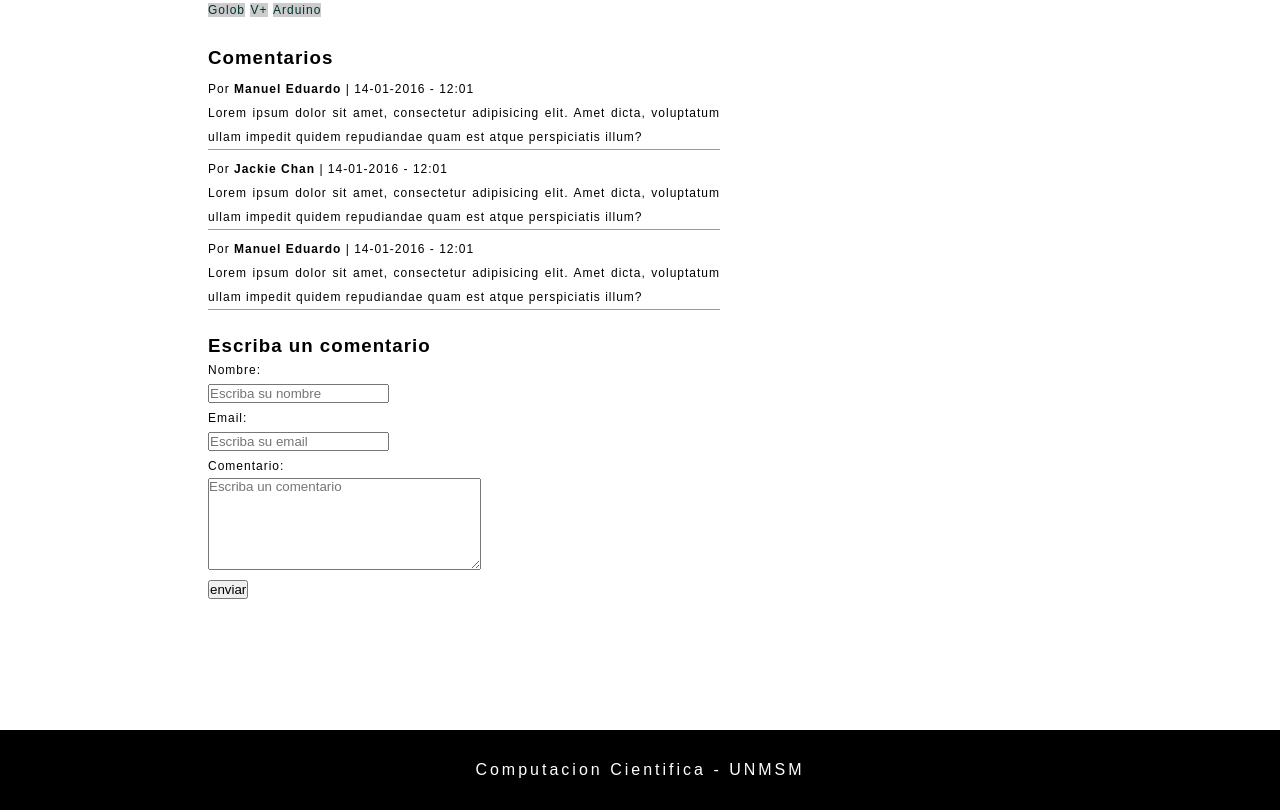
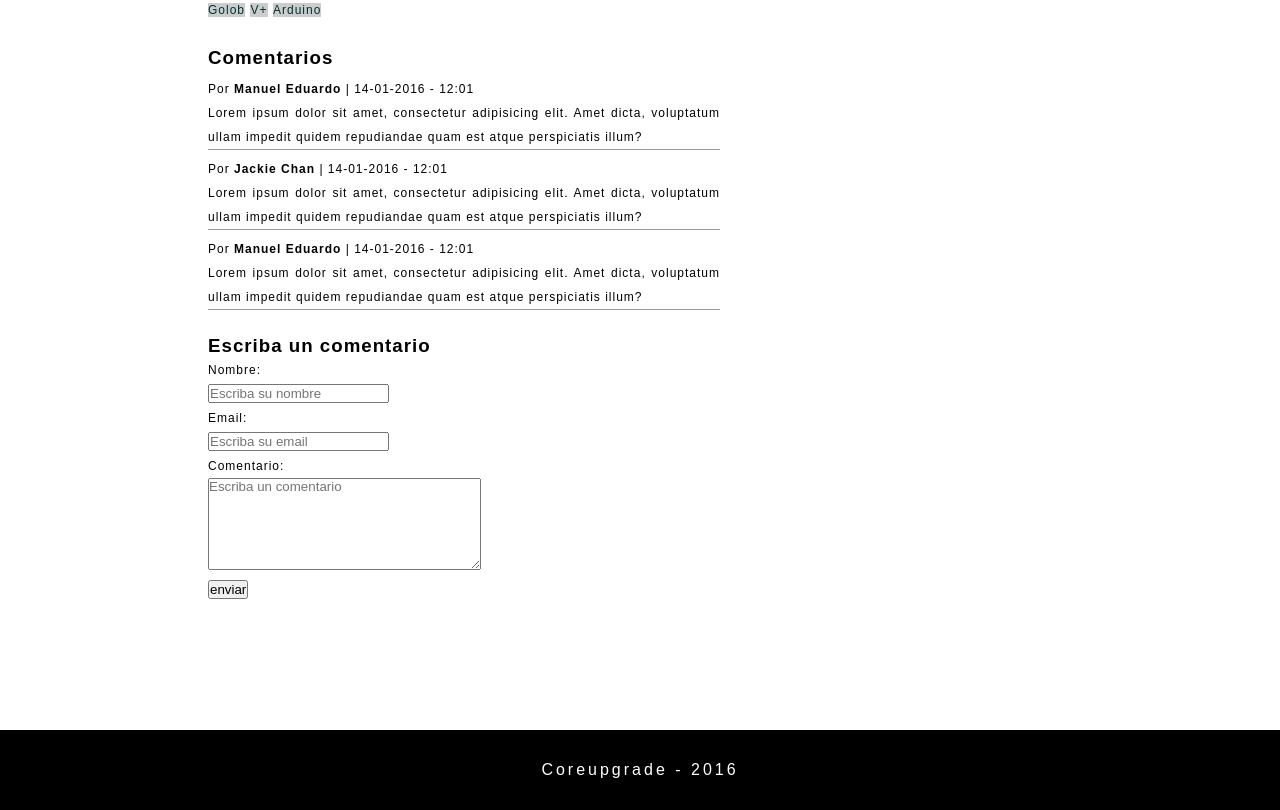
Before and after one commit to Manuel-Eduardo/retoFrontend1, a plain HTML site: page index.html in a window 1280 px wide. Shown: the part 2594-3404 px from the top of the page. Drawn offline with Linux system fonts and the light colour scheme.

Commit message:
Update index.html

```diff
--- a/index.html
+++ b/index.html
@@ -170,7 +170,7 @@
 
 </main>
 <footer class="footer-web">
-  <p>Computacion Cientifica - UNMSM</p>
+  <p>Coreupgrade - 2016</p>
 </footer>
 
 </body>
```
